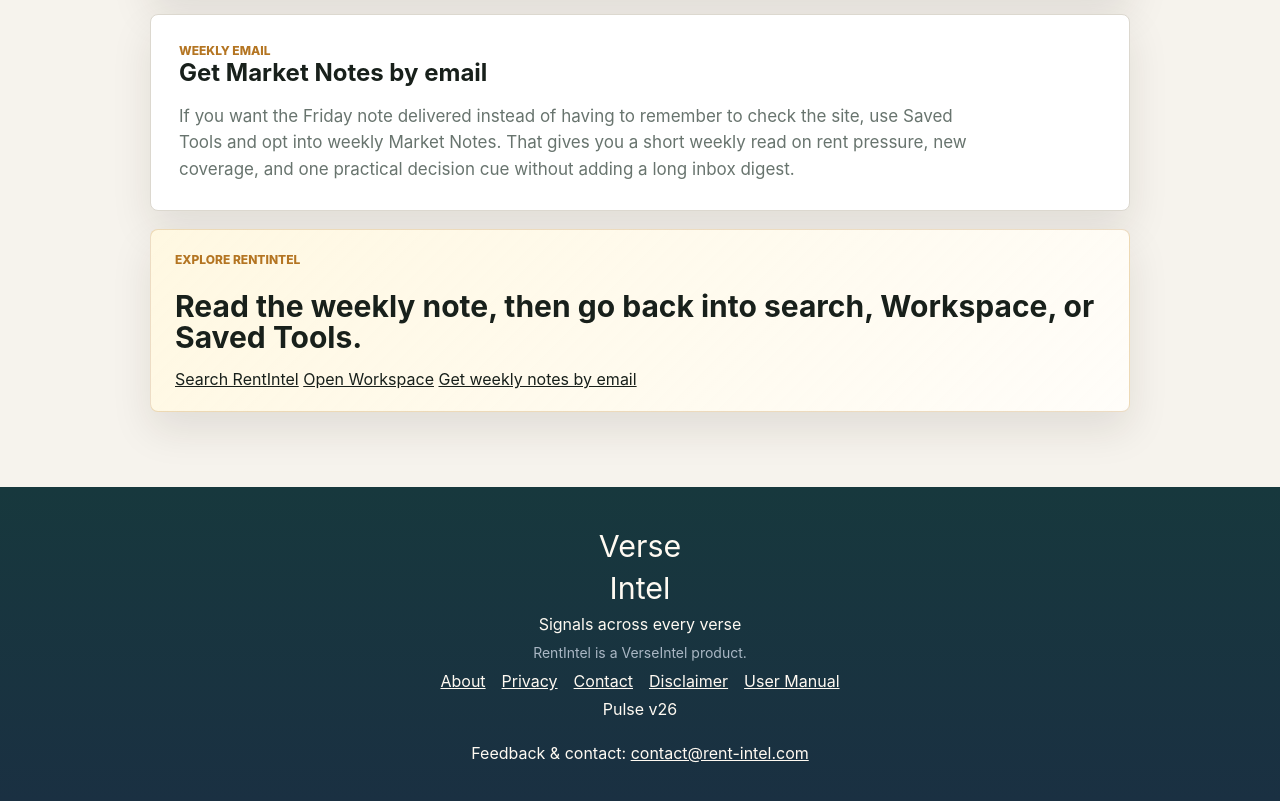
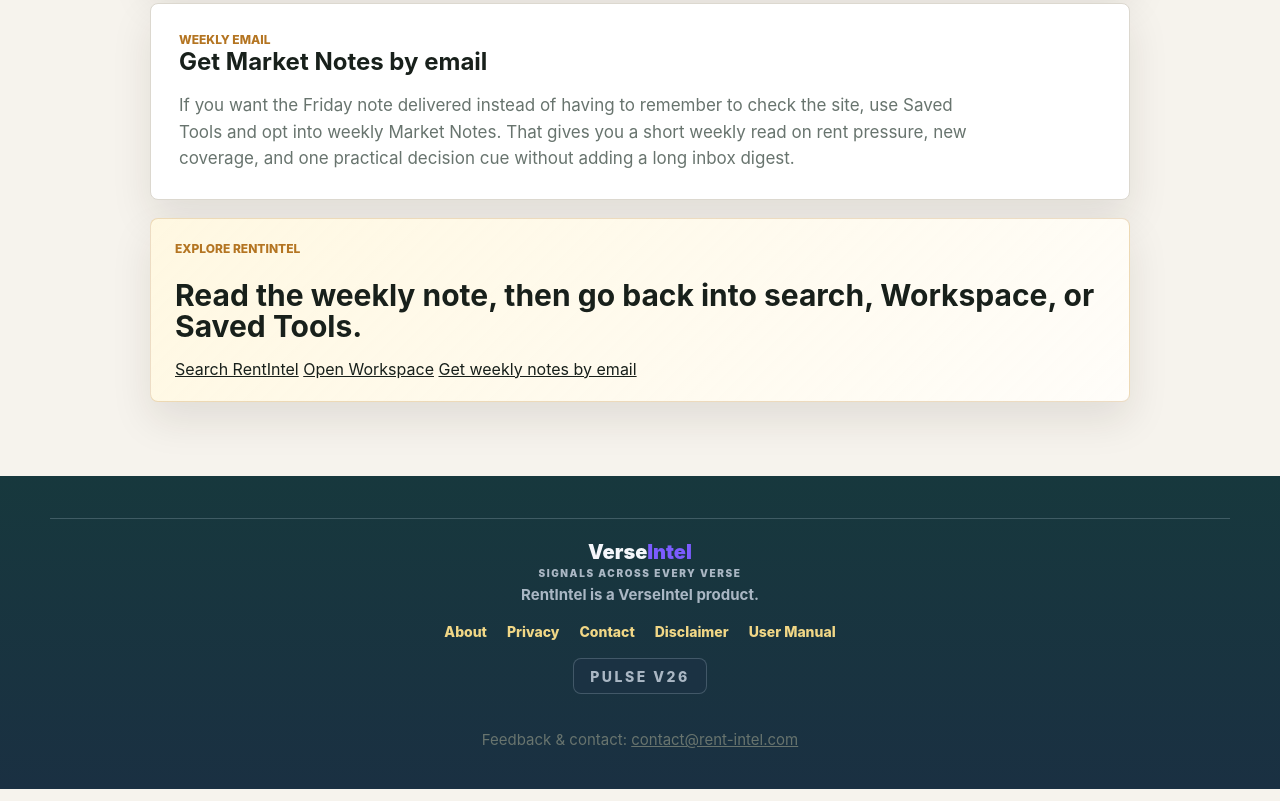
Before and after one commit to yeotommy-design/rent-intel, a website: page market-notes.html in a window 1280 px wide. Shown: the part 1248-2049 px from the top of the page. Drawn offline with Linux system fonts and the light colour scheme.

Commit message:
Standardize Market Notes header and footer

```diff
--- a/market-notes.html
+++ b/market-notes.html
@@ -14,10 +14,10 @@
 <header class="site-header" aria-label="RentIntel navigation">
   <div class="product-header-card">
     <a class="brand" href="./index.html" aria-label="RentIntel home">
-          <img src="./pulse-shared-transparent.png" alt="RentIntel mark" class="brand-mark-img">
+      <img src="./pulse-shared-transparent.png" alt="" aria-hidden="true">
       <span class="brand-product">
-            <span class="brand-name">RentIntel</span>
-            <span class="brand-tag">Singapore Rent Intelligence</span>
+        <strong>RentIntel</strong>
+        <em>Singapore Rent Intelligence</em>
       </span>
     </a>
   </div>
@@ -76,18 +76,24 @@
     </main>
 
 <footer class="site-footer compact-footer">
-      <div class="footer-brand">Verse<span>Intel</span></div>
-      <div class="footer-tagline">Signals across every verse</div>
-      <div class="footer-note">RentIntel is a VerseIntel product.</div>
-      <nav class="footer-links" aria-label="Footer">
+  <div class="footer-main">
+    <div class="footer-brand">
+      <strong><span>Verse</span><span>Intel</span></strong>
+      <small>Signals Across Every Verse</small>
+      <p>RentIntel is a VerseIntel product.</p>
+    </div>
+    <nav aria-label="Footer links">
       <a href="./about.html">About</a>
       <a href="./privacy.html">Privacy</a>
       <a href="./contact.html">Contact</a>
       <a href="./disclaimer.html">Disclaimer</a>
       <a href="./user-manual.html">User Manual</a>
     </nav>
-      <div class="footer-badge">Pulse v26</div>
-      <div class="footer-contact">Feedback &amp; contact: <a href="mailto:contact@rent-intel.com">contact@rent-intel.com</a></div>
+    <b>PULSE V26</b>
+    <p class="footer-contact">
+      Feedback &amp; contact: <a href="mailto:contact@rent-intel.com">contact@rent-intel.com</a>
+    </p>
+  </div>
 </footer>
   </body>
 </html>
```
Lines whose indentation alone changed are shown as unchanged.
